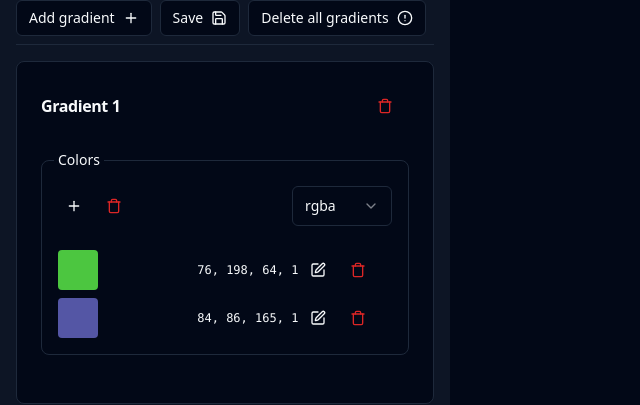
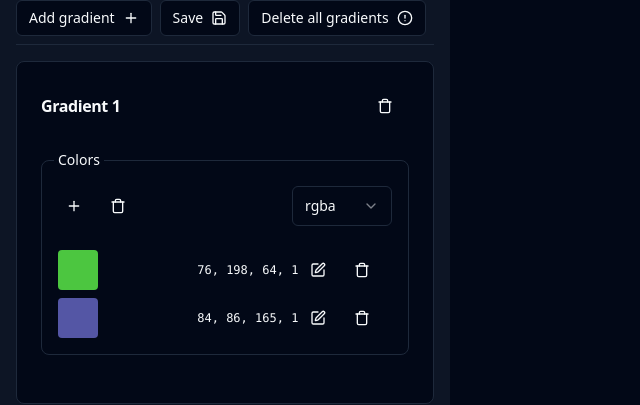
Before and after one commit to afternoon2/svg-gradient-editor, a React (Vite) app: page / in a window 1280 px wide. Both pictures are taken after a click on the button "Add gradient". Shown: the part 152-557 px from the top of the page, without its empty margins (0-640 px from the left). Built offline with nearby package versions, Linux system fonts and the light colour scheme; the HTML template or start-up script is replaced by a standard one.

Commit message:
use single delete button

```diff
--- a/src/components/app/color-list/colors-list-item.tsx
+++ b/src/components/app/color-list/colors-list-item.tsx
@@ -8,14 +8,8 @@ import {
 import { FC, useCallback } from "react";
 import ColorValue from "./color-value";
 import ColorPicker from "./color-picker";
-import { Edit, Trash } from "lucide-react";
-import { Button } from "@/components/ui/button";
-import {
-  Tooltip,
-  TooltipContent,
-  TooltipProvider,
-  TooltipTrigger,
-} from "@/components/ui/tooltip";
+import { Edit } from "lucide-react";
+import DeleteButton from "@/components/ui/delete-button";
 
 const ColorsListItem: FC<{
   color: InputColor;
@@ -62,12 +56,7 @@ const ColorsListItem: FC<{
           <ColorPicker value={color.color} onChange={onChange} />
         </PopoverContent>
       </Popover>
-      <TooltipProvider>
-        <Tooltip>
-          <TooltipTrigger>
-            <Button
-              size="sm"
-              variant="link"
+      <DeleteButton
         onClick={() => {
           dispatch({
             type: "DELETE_COLOR",
@@ -77,13 +66,8 @@ const ColorsListItem: FC<{
             },
           });
         }}
-            >
-              <Trash className="w-4 h-4 stroke-red-600" />
-            </Button>
-          </TooltipTrigger>
-          <TooltipContent>Delete color</TooltipContent>
-        </Tooltip>
-      </TooltipProvider>
+        tooltipText="Delete color"
+      />
     </li>
   );
 };
--- a/src/components/app/color-list/index.tsx
+++ b/src/components/app/color-list/index.tsx
@@ -13,6 +13,7 @@ import { nanoid } from "nanoid";
 import { FC, useCallback, useState } from "react";
 import ColorsListItem from "./colors-list-item";
 import ColorSpaceSwitch from "./color-space-switch";
+import DeleteButton from "@/components/ui/delete-button";
 
 const ColorList: FC<{ gradient: Gradient }> = ({ gradient }) => {
   const [colorSpace, setColorSpace] = useState<ColorSpace>("rgba");
@@ -55,12 +56,7 @@ const ColorList: FC<{ gradient: Gradient }> = ({ gradient }) => {
               </TooltipContent>
             </Tooltip>
           </TooltipProvider>
-          <TooltipProvider>
-            <Tooltip>
-              <TooltipTrigger>
-                <Button
-                  variant="link"
-                  size="sm"
+          <DeleteButton
             onClick={() => {
               dispatch({
                 type: "DELETE_ALL_COLORS",
@@ -69,16 +65,9 @@ const ColorList: FC<{ gradient: Gradient }> = ({ gradient }) => {
                 },
               });
             }}
+            tooltipText="Delete all colors"
             disabled={gradient.colors.length === 0}
-                >
-                  <Trash className="stroke-red-600 w-4 h-4" />
-                </Button>
-              </TooltipTrigger>
-              <TooltipContent>
-                <p>Delete all colors</p>
-              </TooltipContent>
-            </Tooltip>
-          </TooltipProvider>
+          />
         </div>
         <ColorSpaceSwitch colorSpace={colorSpace} onChange={setColorSpace} />
       </div>
--- a/src/components/app/gradient-list/gradient-item.tsx
+++ b/src/components/app/gradient-list/gradient-item.tsx
@@ -9,15 +9,8 @@ import {
   CardTitle,
 } from "@/components/ui/card";
 import ColorList from "../color-list";
-import { Button } from "@/components/ui/button";
-import { Trash } from "lucide-react";
 import { useListContext } from "@/state/list";
-import {
-  Tooltip,
-  TooltipContent,
-  TooltipProvider,
-  TooltipTrigger,
-} from "@/components/ui/tooltip";
+import DeleteButton from "@/components/ui/delete-button";
 
 const GradientItem: FC<{
   gradient: Gradient;
@@ -29,24 +22,15 @@ const GradientItem: FC<{
       <CardHeader>
         <CardTitle className="text-base flex items-center justify-between w-100">
           Gradient {index + 1}
-          <TooltipProvider>
-            <Tooltip>
-              <TooltipTrigger>
-                <Button
-                  variant="link"
+          <DeleteButton
             onClick={() => {
               dispatch({
                 type: "DELETE_GRADIENT",
                 payload: { id: gradient.id },
               });
             }}
-                >
-                  <Trash className="stroke-red-600 w-4 h-4" />
-                </Button>
-              </TooltipTrigger>
-              <TooltipContent>Delete gradient</TooltipContent>
-            </Tooltip>
-          </TooltipProvider>
+            tooltipText="Delete gradient"
+          />
         </CardTitle>
       </CardHeader>
       <CardDescription></CardDescription>
--- /dev/null
+++ b/src/components/ui/delete-button.tsx
@@ -0,0 +1,30 @@
+import { FC } from "react";
+import {
+  Tooltip,
+  TooltipContent,
+  TooltipProvider,
+  TooltipTrigger,
+} from "./tooltip";
+import { Button } from "./button";
+import { Trash } from "lucide-react";
+
+const DeleteButton: FC<{
+  onClick: VoidFunction;
+  tooltipText: string;
+  disabled?: boolean;
+}> = ({ onClick, tooltipText, disabled }) => {
+  return (
+    <TooltipProvider>
+      <Tooltip>
+        <TooltipTrigger>
+          <Button variant="link" onClick={onClick} disabled={disabled}>
+            <Trash className="w-4 h-4" />
+          </Button>
+        </TooltipTrigger>
+        <TooltipContent>{tooltipText}</TooltipContent>
+      </Tooltip>
+    </TooltipProvider>
+  );
+};
+
+export default DeleteButton;
```
Lines whose indentation alone changed are shown as unchanged.
